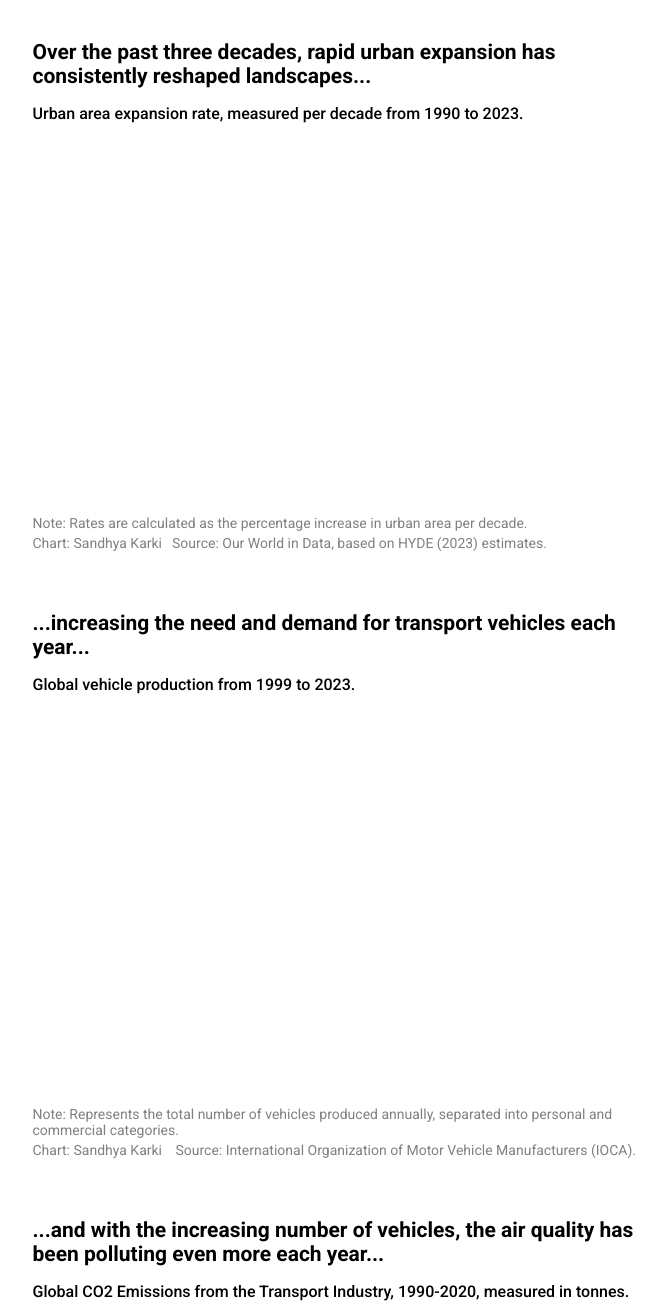
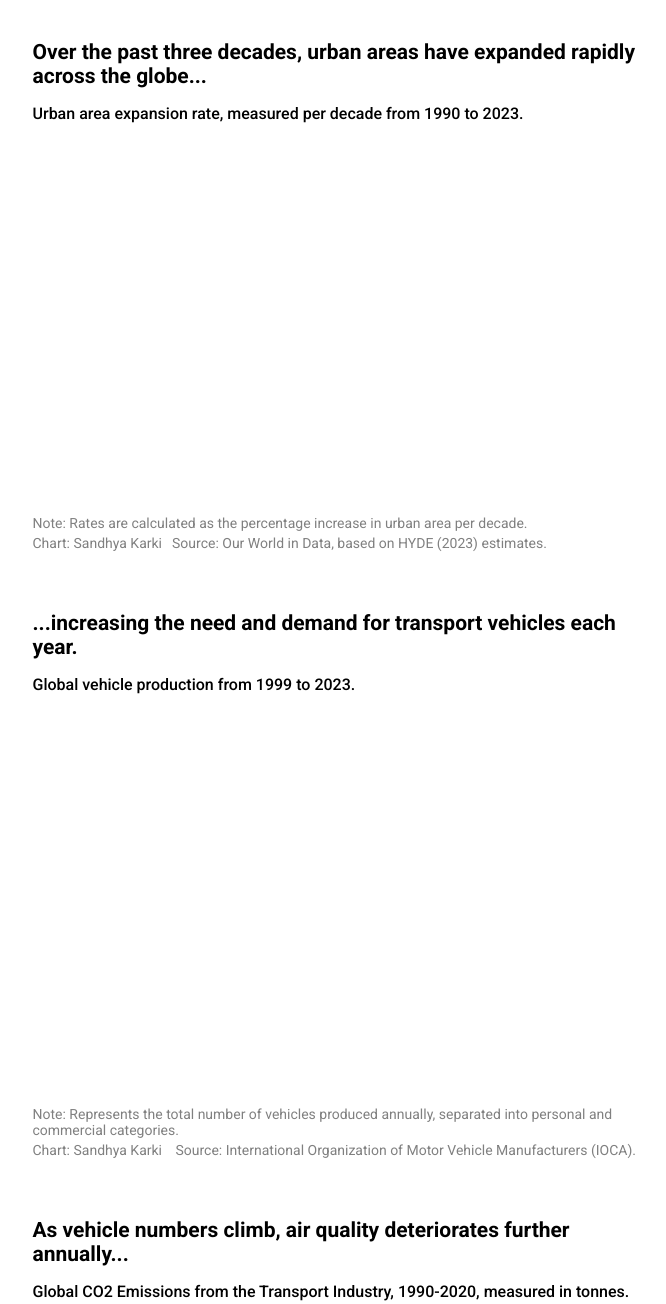
Before and after one commit to sandhya-mgs2/data-viz-final, a website: page index.html in a window 1280 px wide. Shown: the top 1304 px of the page, without its empty margins (295-961 px from the left). Drawn offline with Linux system fonts and the light colour scheme; a script that the page names is missing.

Commit message:
Updated chart heads

```diff
--- a/index.html
+++ b/index.html
@@ -64,7 +64,7 @@
     <div class="container">
         <div class="chart-section">
             <h3 class="chart-head">
-                Over the past three decades, rapid urban expansion has consistently reshaped landscapes...
+                Over the past three decades, urban areas have expanded rapidly across the globe...
             </h3>
             <p class="chart-dek">
                 Urban area expansion rate, measured per decade from 1990 to 2023.
@@ -81,8 +81,7 @@
         </div>
         <div class="chart-section">
             <h3 class="chart-head">
-                ...increasing the need and demand for transport vehicles each year...
-            </h3>
+                ...increasing the need and demand for transport vehicles each year.            </h3>
             <p class="chart-dek">
                 Global vehicle production from 1999 to 2023.
             </p>
@@ -98,7 +97,7 @@
         </div>
         <div class="chart-section">
             <h3 class="chart-head">
-                ...and with the increasing number of vehicles, the air quality has been polluting even more each year...
+                As vehicle numbers climb, air quality deteriorates further annually...
             </h3>
             <p class="chart-dek">
                 Global CO2 Emissions from the Transport Industry, 1990-2020, measured in tonnes.
@@ -115,7 +114,7 @@
         </div>
         <div class="chart-section">
             <h3 class="chart-head">
-                ...causing deaths from respiratory diseases to only rise despite medical & technological advancements.
+                ...leading to a steady rise in respiratory disease deaths, despite medical and technological advances.
             </h3>
             <p class="chart-dek">
                 Global deaths caused by chronic respiratory diseases from 2009 to 2019.
```
